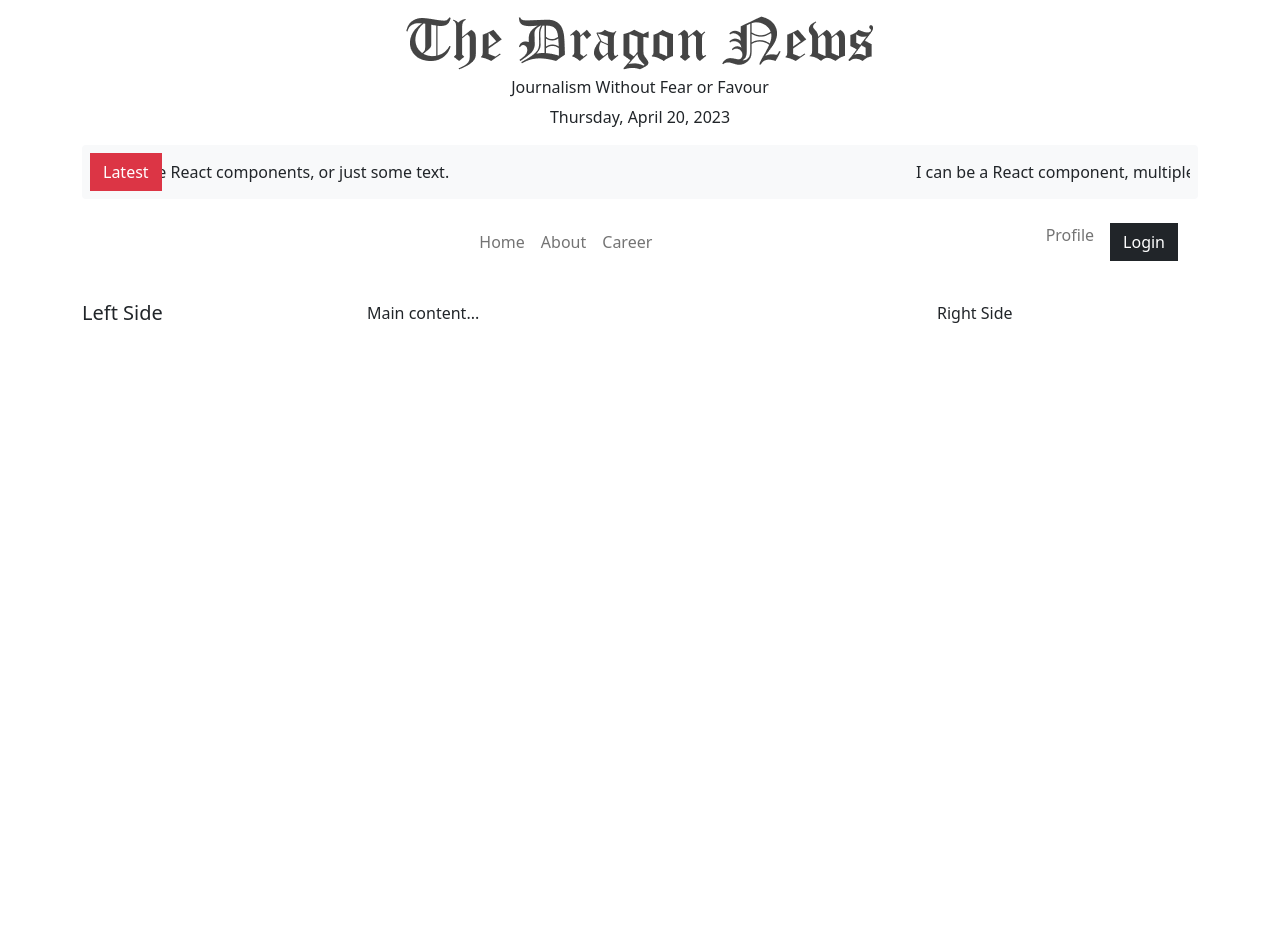
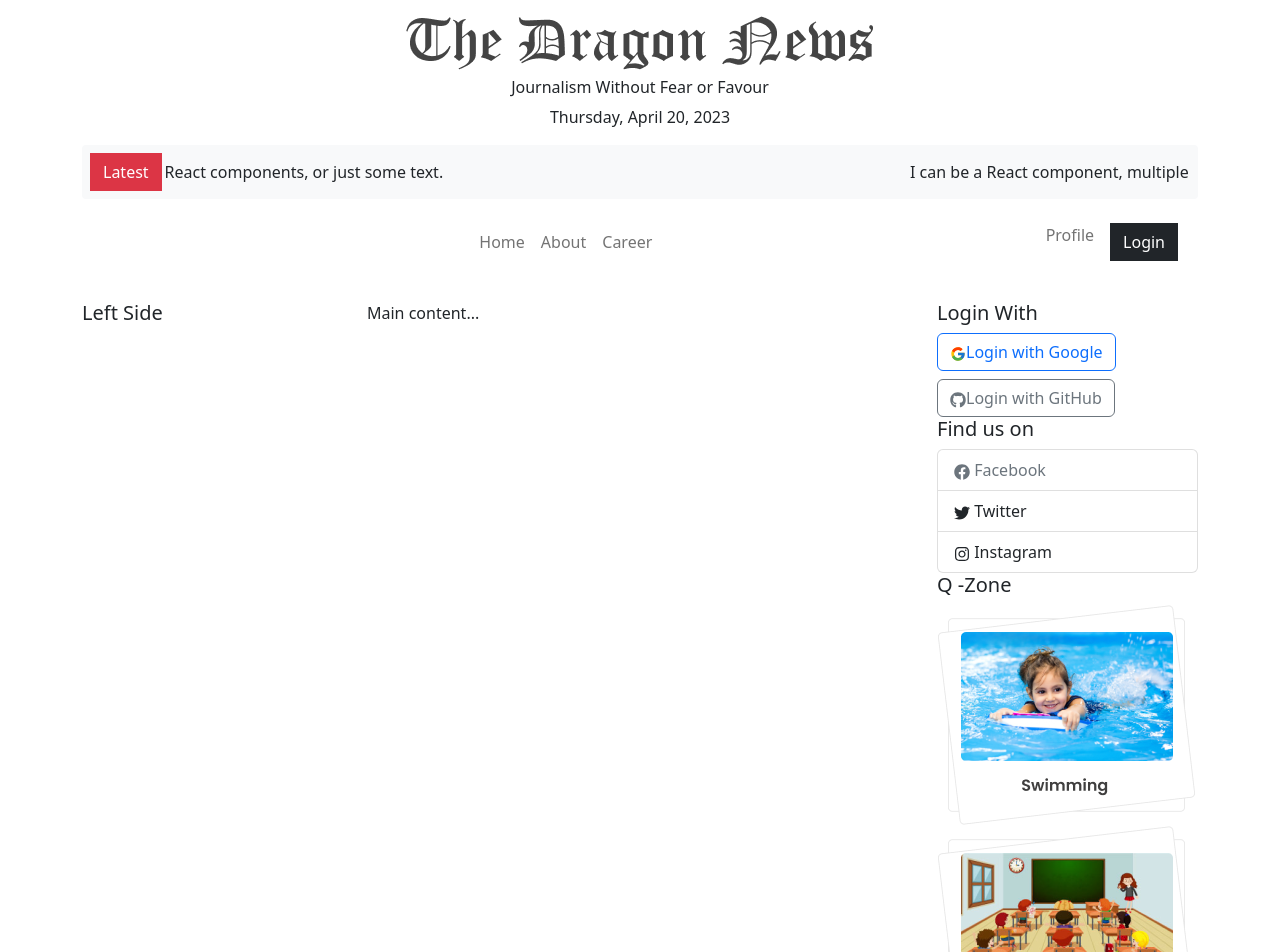
Before and after one commit to eh-munna/Module-63-Firebase-Auth-Recap-and-Data-load, a React (Vite) app: page / in a window 1280 px wide. Shown: the top 952 px of the page. Before the commit the page ends 800 px from the top, so only its background shows below. Built offline with nearby package versions, Linux system fonts and the light colour scheme.

Commit message:
62-6 Implement Right Side Component and react ions

```diff
--- a/package.json
+++ b/package.json
@@ -18,6 +18,7 @@
     "react-bootstrap": "^2.7.4",
     "react-dom": "^18.2.0",
     "react-fast-marquee": "^1.3.5",
+    "react-icons": "^4.8.0",
     "react-router-dom": "^6.10.0",
     "sort-by": "^1.2.0"
   },
--- /dev/null
+++ b/src/pages/Shared/QZone/QZone.jsx
@@ -0,0 +1,20 @@
+import React from 'react';
+import qzone1 from '../../../assets/qZone1.png';
+import qzone2 from '../../../assets/qZone2.png';
+import qzone3 from '../../../assets/qZone3.png';
+
+const QZone = () => {
+  return (
+    <div>
+      <h5>Q -Zone</h5>
+
+      <div>
+        <img src={qzone1} alt="" />
+        <img src={qzone2} alt="" />
+        <img src={qzone3} alt="" />
+      </div>
+    </div>
+  );
+};
+
+export default QZone;
--- a/src/pages/Shared/RightSide/RightSide.jsx
+++ b/src/pages/Shared/RightSide/RightSide.jsx
@@ -1,7 +1,42 @@
 import React from 'react';
-
+import Button from 'react-bootstrap/Button';
+import { FcGoogle } from 'react-icons/fc';
+import { FaFacebook, FaGithub, FaInstagram, FaTwitter } from 'react-icons/fa';
+import ListGroup from 'react-bootstrap/ListGroup';
+import QZone from '../QZone/QZone';
 const RightSide = () => {
-  return <div>Right Side</div>;
+  return (
+    <div>
+      <h5>Login With</h5>
+      <div className="mb-2">
+        <Button variant="outline-primary">
+          <FcGoogle />
+          Login with Google
+        </Button>
+      </div>
+      <div>
+        <Button variant="outline-secondary">
+          <FaGithub />
+          Login with GitHub
+        </Button>
+      </div>
+      <h5>Find us on</h5>
+      <div>
+        <ListGroup>
+          <ListGroup.Item disabled>
+            <FaFacebook /> Facebook
+          </ListGroup.Item>
+          <ListGroup.Item>
+            <FaTwitter /> Twitter
+          </ListGroup.Item>
+          <ListGroup.Item>
+            <FaInstagram /> Instagram
+          </ListGroup.Item>
+        </ListGroup>
+      </div>
+      <QZone />
+    </div>
+  );
 };
 
 export default RightSide;
```
Also changed, not shown: 2 other files (tests, documents, lock files or other folders).
